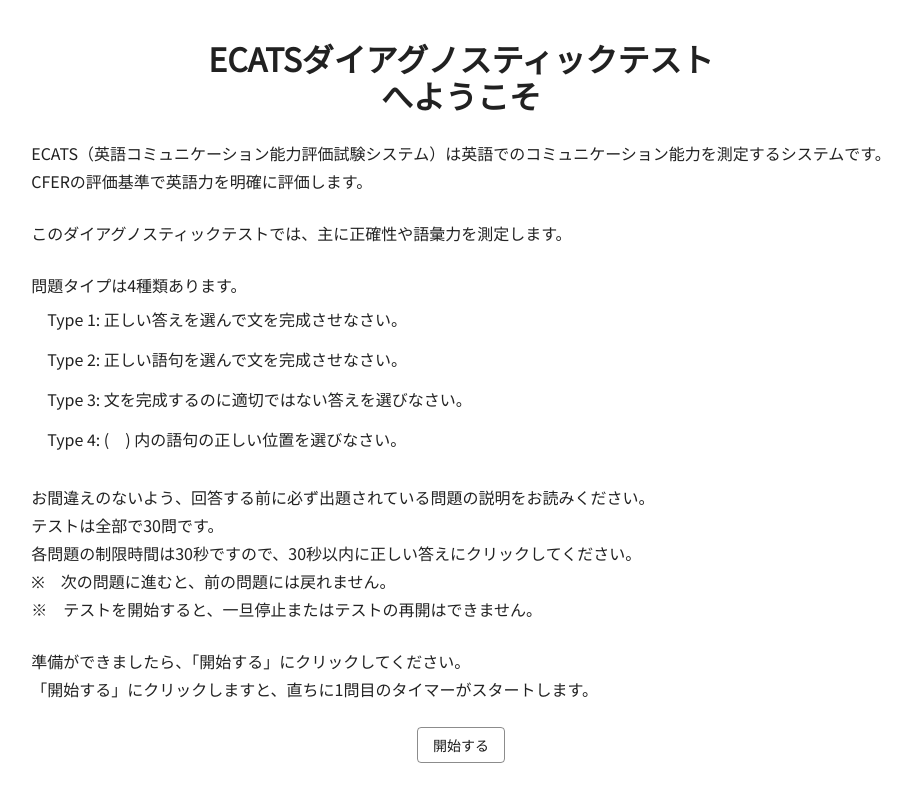
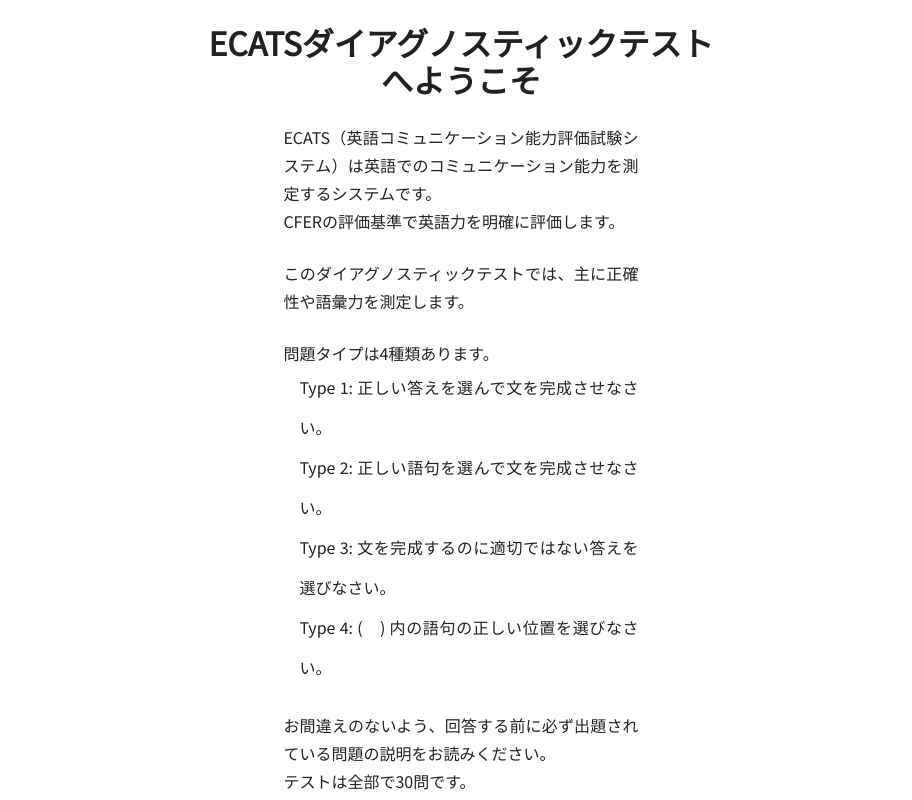
Before and after one commit to globallabo/ecats-test, a React (Create React App) app in the folder frontend/: page / in a window 1280 px wide. Shown: the top 800 px of the page, without its empty margins (179-1091 px from the left). Built offline with nearby package versions, Linux system fonts and the light colour scheme.

Commit message:
Remove index.css and add properties to the main StartPage box to better center content.

```diff
--- a/frontend/src/features/test/StartPage.js
+++ b/frontend/src/features/test/StartPage.js
@@ -16,7 +16,7 @@
         <br />
         へようこそ
       </Typography>
-      <Box textAlign="center">
+      <Box textAlign="center" mx="auto" maxWidth="40ch">
         <Typography variant="body1">
           ECATS（英語コミュニケーション能力評価試験システム）は英語でのコミュニケーション能力を測定するシステムです。
           <br />
--- a/frontend/src/index.css
+++ /dev/null
@@ -1,19 +0,0 @@
-@import url("https://fonts.googleapis.com/css2?family=Noto+Sans+JP&display=swap");
-
-body {
-  font-family: "Noto Sans JP", sans-serif;
-  background-color: rgb(68, 55, 66);
-  display: grid;
-  justify-content: center;
-  align-content: center;
-}
-
-.card {
-  background-color: rgb(132, 108, 91);
-  width: 20rem;
-  height: 50rem;
-}
-
-.card li {
-  list-style-type: upper-alpha;
-}
--- a/frontend/src/index.js
+++ b/frontend/src/index.js
@@ -1,6 +1,5 @@
 import React from "react";
 import ReactDOM from "react-dom";
-import "./index.css";
 import App from "./app/App";
 import store from "./app/store";
 import { Provider } from "react-redux";
```
